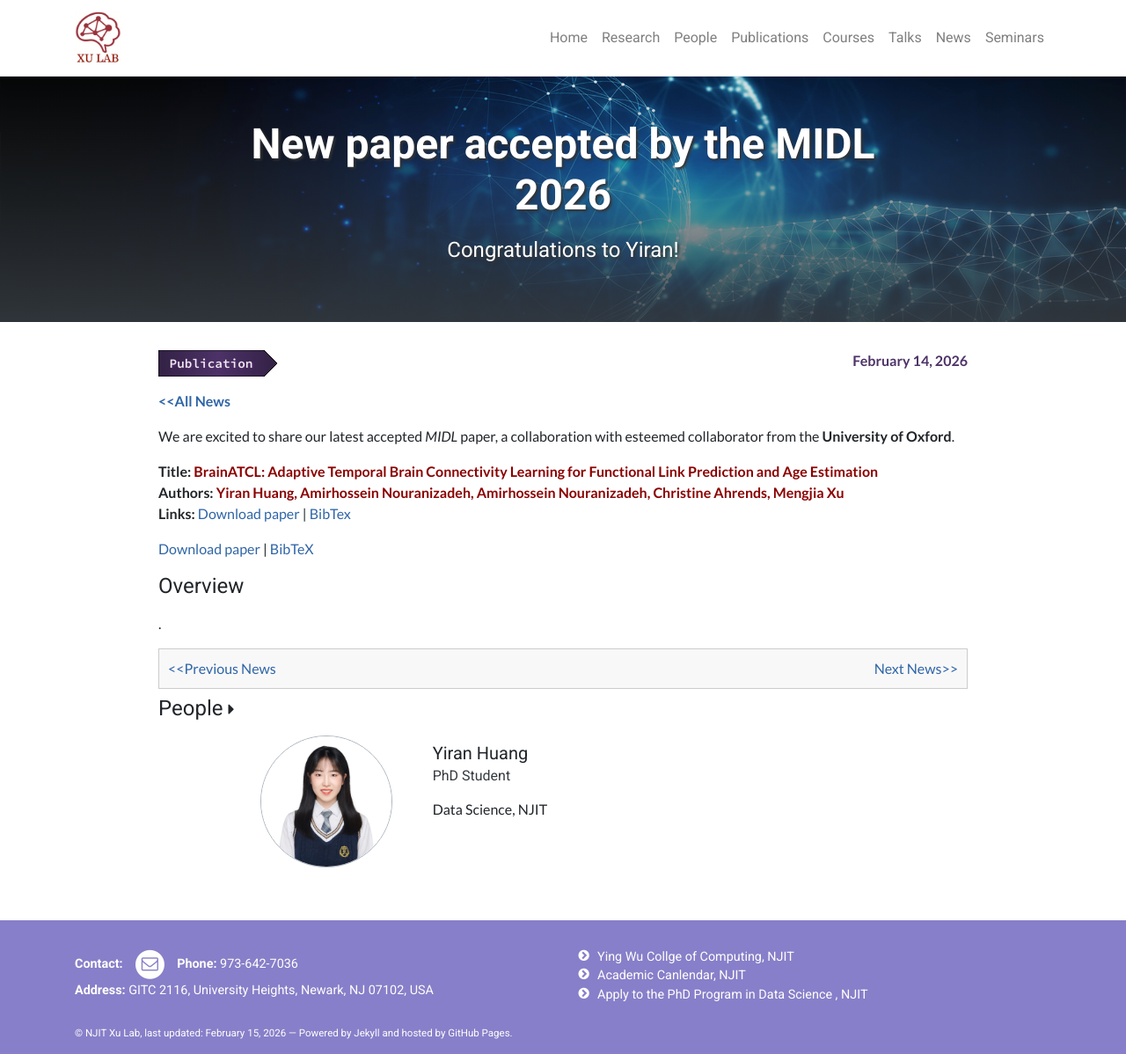
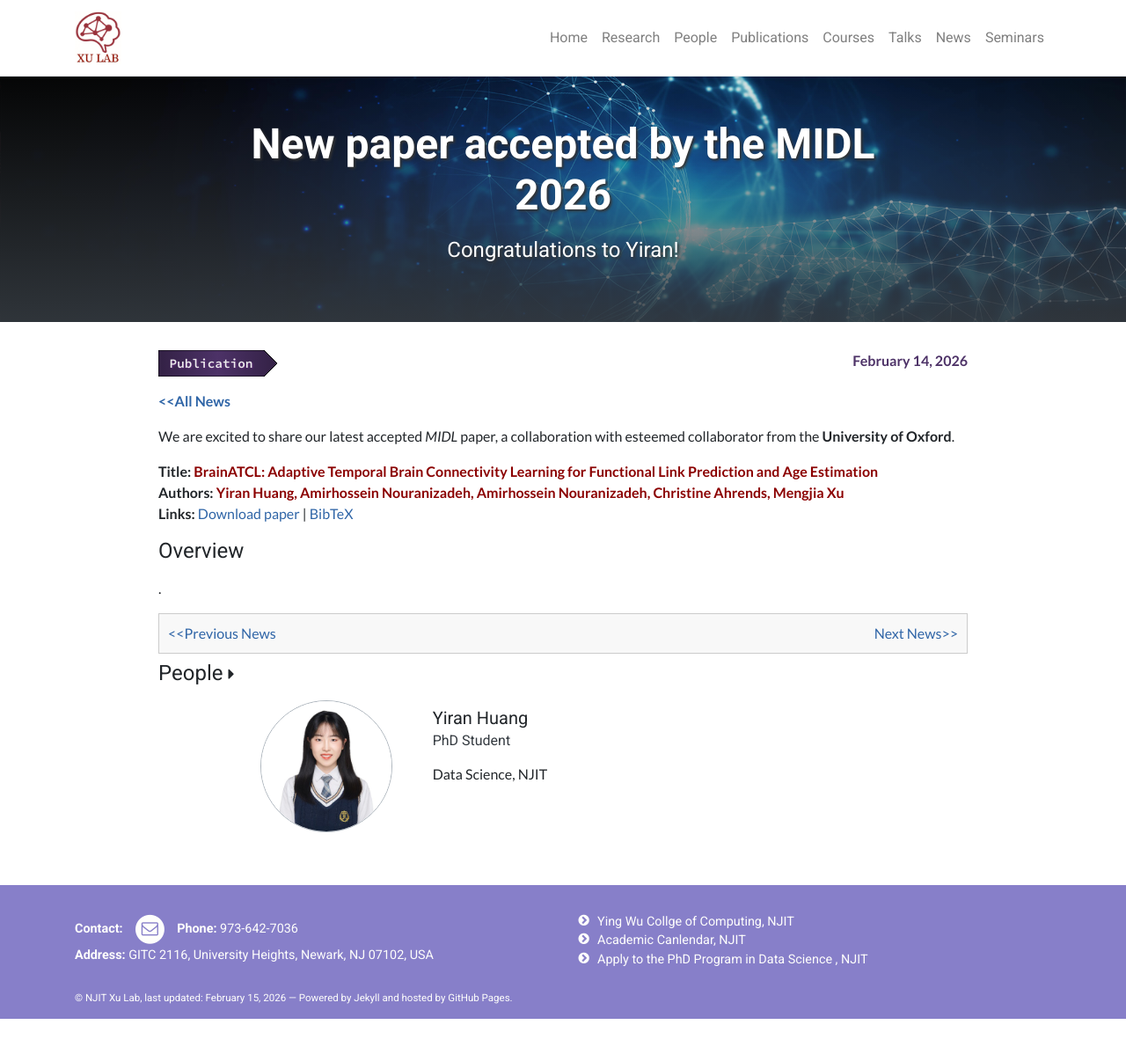
Before and after one commit to GraceXu182/gracexu182.github.io, a Jekyll site: the page built from content/_newsfeed/post8.md, in a window 1280 px wide. Shown: the whole page at 88% size. Built offline with Jekyll 4.4.1, drawn with Linux system fonts in a browser that asks for light colours; after the commit the page ends 1158 px from its top, so only the background shows below that.

Commit message:
update post

```diff
--- a/content/_newsfeed/post8.md
+++ b/content/_newsfeed/post8.md
@@ -16,10 +16,7 @@ We are excited to share our latest accepted *MIDL* paper, a collaboration with e
 
 **Title:** **<span style="color: darkred">BrainATCL: Adaptive Temporal Brain Connectivity Learning for Functional Link Prediction and Age Estimation</span>**
 **Authors:** **<span style="color: darkred">Yiran Huang, Amirhossein Nouranizadeh, Amirhossein Nouranizadeh, Christine Ahrends, Mengjia Xu</span>**
-**Links:** [Download paper]() | <a href="#" id="bibtex" onclick="navigator.clipboard.writeText('@article{galanti2024norm, \n title={Norm-based generalization bounds for sparse neural networks}, \n author={Galanti, Tomer and Xu, Mengjia and Galanti, Liane and Poggio, Tomaso}, \n journal={Advances in Neural Information Processing Systems}, \n volume={36}, \n year={2024}}'); alert('BibTex copied to clipboard!');">BibTex</a>
-
-<a href="https://arxiv.org/abs/2508.07106" target="_blank">Download paper</a> |
-<a href="#" id="bibtex" onclick="navigator.clipboard.writeText('@article{huang2025brainatcl, \n title={BrainATCL: Adaptive Temporal Brain Connectivity Learning for Functional Link Prediction and Age Estimation}, \n author={Huang, Yiran and Nouranizadeh, Amirhossein and Ahrends, Christine and Xu, Mengjia}, \n journal={arXiv preprint arXiv:2508.07106}, \n year={2025}}'); alert('BibTeX copied to clipboard!');">
+**Links:** [Download paper](https://arxiv.org/abs/2508.07106) | <a href="#" id="bibtex" onclick="navigator.clipboard.writeText('@article{huang2025brainatcl, \n title={BrainATCL: Adaptive Temporal Brain Connectivity Learning for Functional Link Prediction and Age Estimation}, \n author={Huang, Yiran and Nouranizadeh, Amirhossein and Ahrends, Christine and Xu, Mengjia}, \n journal={arXiv preprint arXiv:2508.07106}, \n year={2025}}'); alert('BibTeX copied to clipboard!');">
 BibTeX
 </a>
 
```
